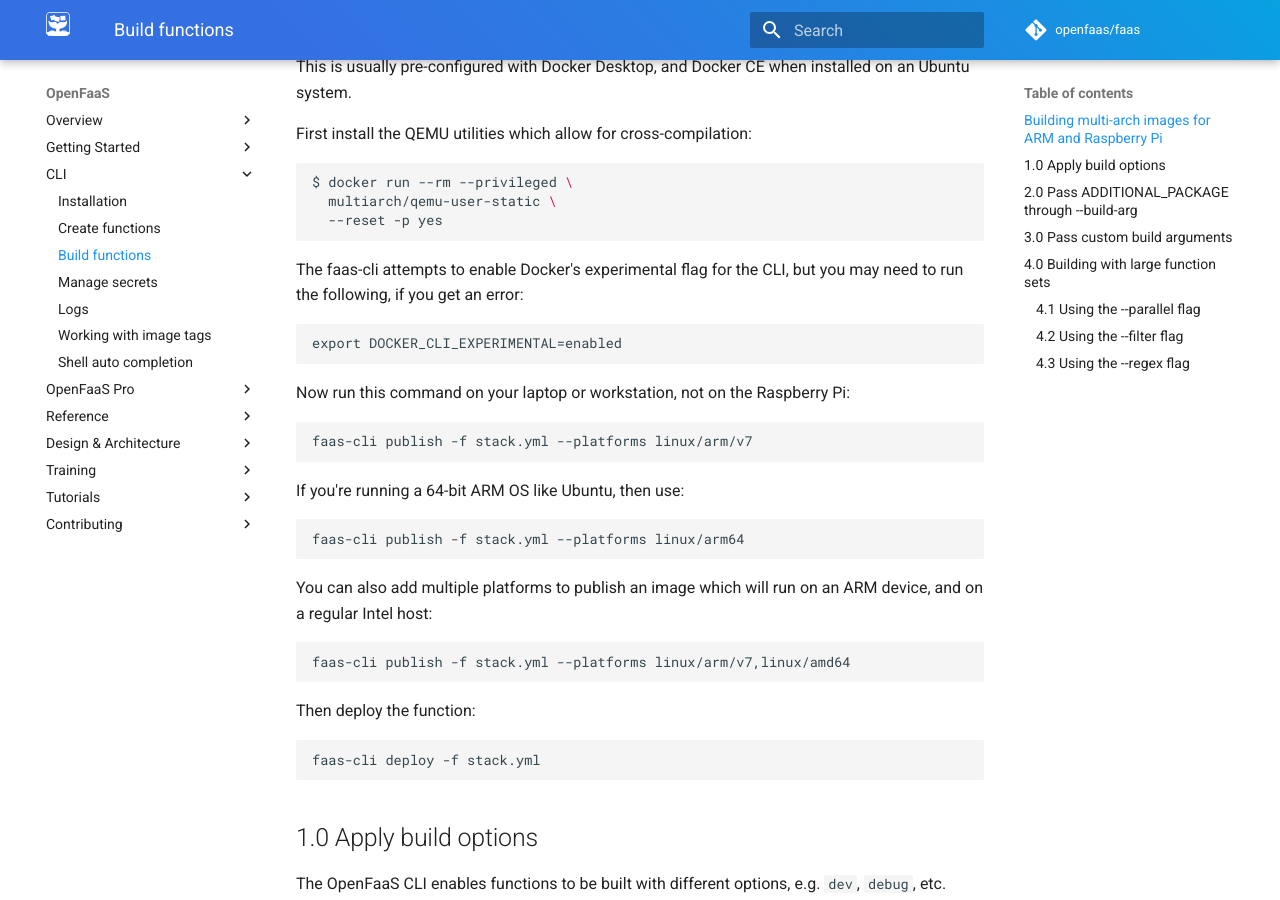
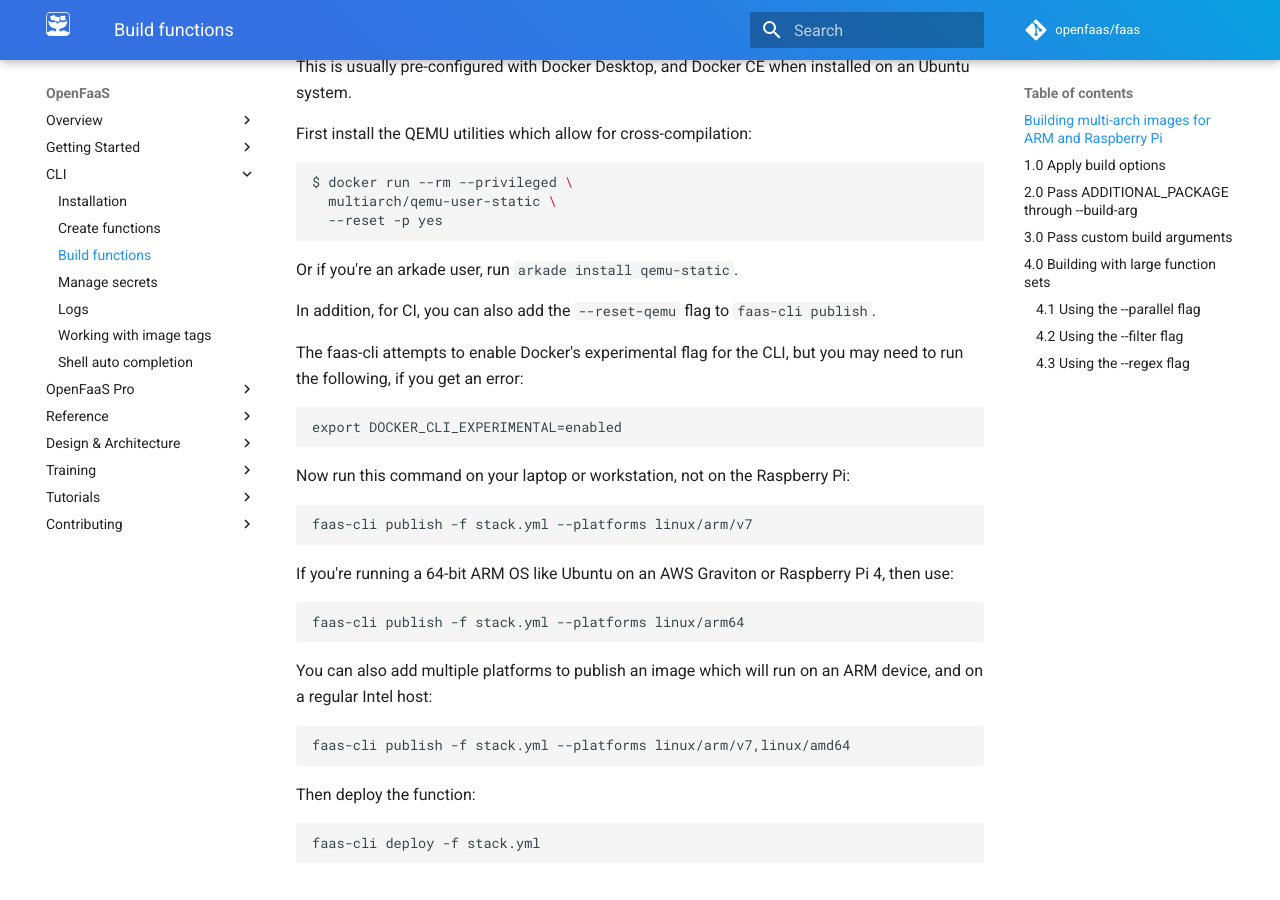
Before and after one commit to openfaas/docs, an MkDocs documentation site: the page built from docs/cli/build.md, in a window 1280 px wide and 900 px high, scrolled down 915 px. Built offline with MkDocs 1.6.1 and Material for MkDocs 9.7.7, drawn with Linux system fonts in a browser that asks for light colours; comment, search, counter and statistics services are not loaded.

Commit message:
Update notes on faas-cli publish with QEMU
Signed-off-by: Alex Ellis (OpenFaaS Ltd) <alexellis2@gmail.com>

````diff
--- a/docs/cli/build.md
+++ b/docs/cli/build.md
@@ -36,6 +36,10 @@ $ docker run --rm --privileged \
   --reset -p yes
 ```
 
+Or if you're an arkade user, run `arkade install qemu-static`.
+
+In addition, for CI, you can also add the `--reset-qemu` flag to `faas-cli publish`.
+
 The faas-cli attempts to enable Docker's experimental flag for the CLI, but you may need to run the following, if you get an error:
 
 ```
@@ -48,7 +52,7 @@ Now run this command on your laptop or workstation, not on the Raspberry Pi:
 faas-cli publish -f stack.yml --platforms linux/arm/v7
 ```
 
-If you're running a 64-bit ARM OS like Ubuntu, then use:
+If you're running a 64-bit ARM OS like Ubuntu on an AWS Graviton or Raspberry Pi 4, then use:
 
 ```bash
 faas-cli publish -f stack.yml --platforms linux/arm64
````
